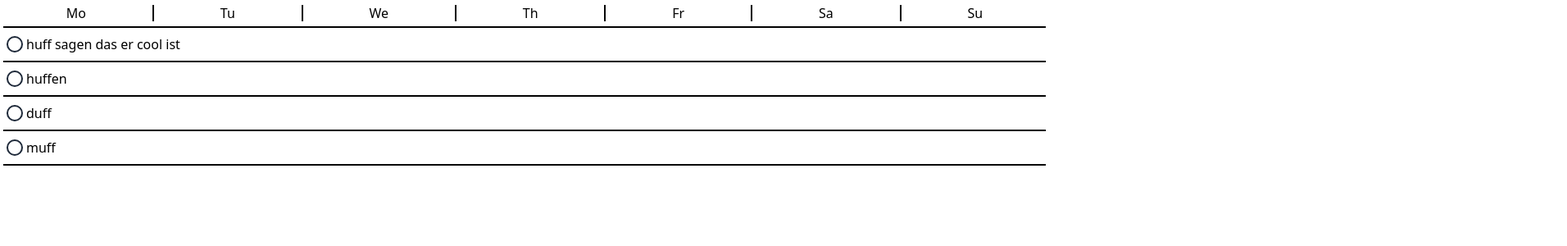
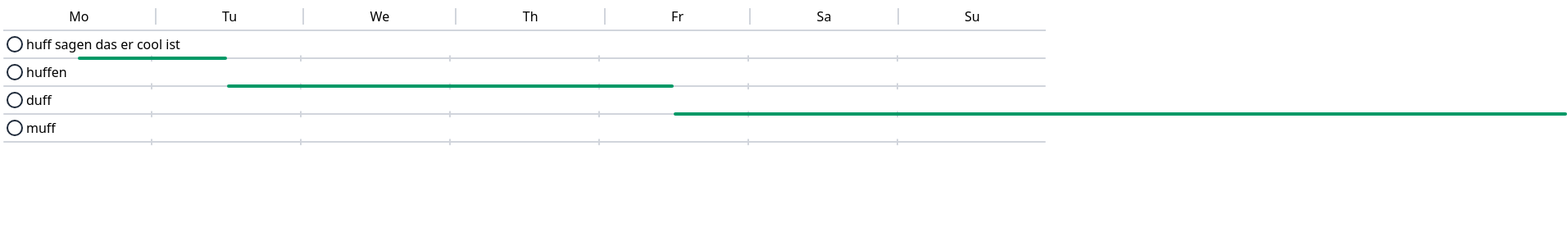
Before and after one commit to ToBinio/task-line, a Nuxt app: page / in a window 1280 px wide. Shown: the top 300 px of the page at 82% size, 1912 px wide, since content can reach past the window. Built offline with nearby package versions, Linux system fonts and the light colour scheme.

Commit message:
basic time display

```diff
--- a/components/TimeHeader.vue
+++ b/components/TimeHeader.vue
@@ -18,7 +18,7 @@ for (let i = 0; i < 7; i++) {
             <div>{{ day }}</div>
             <div
                 v-if="index != dayStrings.length - 1"
-                class="h-5 w-0.5 bg-black"
+                class="h-5 w-0.5 bg-gray-300"
             ></div>
         </template>
     </div>
--- a/components/Todo.vue
+++ b/components/Todo.vue
@@ -1,30 +1,61 @@
 <script setup lang="ts">
-let props = defineProps<{ data: Todo }>()
+let props = defineProps<{ data: Todo }>();
 
-let checking = ref(false)
-let todoStore = useTodoStore()
+let checking = ref(false);
+let todoStore = useTodoStore();
 
 function onCheck() {
-    checking.value = true
+    checking.value = true;
     setTimeout(() => {
-        todoStore.removeTodo(props.data.title)
-    }, 1000)
+        todoStore.removeTodo(props.data.title);
+    }, 1000);
 }
 
+let width = computed(() => {
+    let timeDiff = props.data.end.getTime() - props.data.start.getTime();
+    let numberOfDays = timeDiff / (24 * 60 * 60 * 1000);
+    let percentage = numberOfDays / 7.0;
+    return percentage;
+});
+
+let offset = computed(() => {
+    let timeDiff = props.data.start.getTime() - new Date().getTime();
+    let numberOfDays = timeDiff / (24 * 60 * 60 * 1000) + 0.5;
+    let percentage = numberOfDays / 7.0;
+    return percentage;
+});
 </script>
 
 <template>
-    <div class="p-2 flex items-center gap-1">
+    <div class="relative">
+        <div class="p-1 flex items-center gap-1">
             <button :disabled="checking" @click="onCheck()">
-            <span class="flex items-center justify-center h-5 w-5 border-2 border-gray-800 rounded-full">
+                <span
+                    class="flex items-center justify-center h-5 w-5 border-2 border-gray-800 rounded-full"
+                >
                     <transition>
-                    <icon v-if="checking" name="material-symbols:check-rounded"/>
+                        <icon
+                            v-if="checking"
+                            name="material-symbols:check-rounded"
+                        />
                     </transition>
                 </span>
             </button>
             <span>
                 {{ data.title }}
             </span>
+        </div>
+        <div class="flex justify-evenly h-2 w-1/1 absolute -translate-y-1/3">
+            <div
+                v-for="n in 6"
+                class="h-2 w-0.5 bg-gray-300 rounded-full"
+            ></div>
+        </div>
+        <div
+            class="h-1 rounded-full w-1/2 bg-emerald-600 absolute -bottom-0.25"
+            :style="{ width: `${width * 100}%`, left: `${offset * 100}%` }"
+        ></div>
+        <div class="h-0.5 bg-gray-300 rounded-full"></div>
     </div>
 </template>
 
--- a/pages/index.vue
+++ b/pages/index.vue
@@ -5,17 +5,16 @@ let todoStore = useTodoStore();
 </script>
 
 <template>
-    <div>
+    <div class="m-1">
         <TimeHeader />
-        <div class="h-0.5 mx-1 bg-black"></div>
+        <div class="h-0.5 bg-gray-300"></div>
         <TransitionGroup>
             <div
-                class="max-h-12"
+                class="max-h-14"
                 v-for="todo in todoStore.data"
                 :key="todo.title"
             >
                 <Todo :data="todo" />
-                <div class="h-0.5 mx-1 bg-black"></div>
             </div>
         </TransitionGroup>
     </div>
@@ -27,7 +26,6 @@ let todoStore = useTodoStore();
     transition: 0.5s ease;
 }
 
-.v-enter-from,
 .v-leave-to {
     max-height: 0;
     opacity: 0;
--- a/stores/useTodoStore.ts
+++ b/stores/useTodoStore.ts
@@ -1,28 +1,35 @@
-import {defineStore} from "pinia";
-import type {Todo} from "~/utils/todo";
+import { defineStore } from "pinia";
+import type { Todo } from "~/utils/todo";
 
-export const useTodoStore = defineStore('todos', {
+export const useTodoStore = defineStore("todos", {
   state: (): { data: Todo[] } => ({
-        data:
-            [
+    data: [
       {
-                    title: "huff sagen das er cool ist"
+        title: "huff sagen das er cool ist",
+        start: new Date(),
+        end: new Date(new Date().getTime() + 1000 * 60 * 60 * 24),
       },
       {
-                    title: "huffen"
+        title: "huffen",
+        start: new Date(new Date().getTime() + 1000 * 60 * 60 * 24),
+        end: new Date(new Date().getTime() + 1000 * 60 * 60 * 24 * 4),
       },
       {
-                    title: "duff"
+        title: "duff",
+        start: new Date(new Date().getTime() + 1000 * 60 * 60 * 24 * 4),
+        end: new Date(new Date().getTime() + 1000 * 60 * 60 * 24 * 10),
       },
       {
-                    title: "muff"
-                }
-            ]
+        title: "muff",
+        start: new Date(new Date().getTime() + 1000 * 60 * 60 * 24 * 3),
+        end: new Date(new Date().getTime() + 1000 * 60 * 60 * 24 * 3),
+      },
+    ],
   }),
   actions: {
     removeTodo(title: string) {
-            const index = this.data.findIndex(value => value.title === title);
+      const index = this.data.findIndex((value) => value.title === title);
       this.data.splice(index, 1);
-        }
-    }
-})
+    },
+  },
+});
--- a/utils/todo.ts
+++ b/utils/todo.ts
@@ -1 +1 @@
-export type Todo = { title: string }
+export type Todo = { title: string; start: Date; end: Date };
```
Lines whose indentation alone changed are shown as unchanged.
